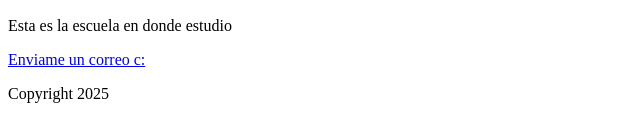
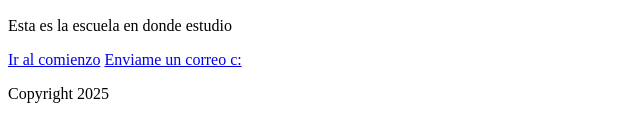
Before and after one commit to Kigo524/Programacion-web-mi-estudio-por-fuera, a plain HTML site: page blog.html in a window 1280 px wide. Shown: the part 1185-1301 px from the top of the page, without its empty margins (0-640 px from the left). Drawn offline with Linux system fonts and the light colour scheme.

Commit message:
final. Se crea un link para volver a una seccion de la pagina sin tener que refrescarla, como en wikipedia

```diff
--- a/blog.html
+++ b/blog.html
@@ -33,6 +33,7 @@
         </article>
     </section>
     <footer><!--Es para colocar pie de pagina como derechos de autor, info de contacto, links para volver al comienzo de la pagina o asi-->
+        <a href="#titulo">Ir al comienzo</a><!--Esto es para ir a una seccion de la pagina sin que se tenga que refrescar, con los id y class-->
         <a href="mailto:kigocode@gmail.com">Enviame un correo c:</a><!--esto es para que abra automaticamente el correo para enviar a la direccion introducida-->
         <p>Copyright 2025</p>
     </footer>
```
